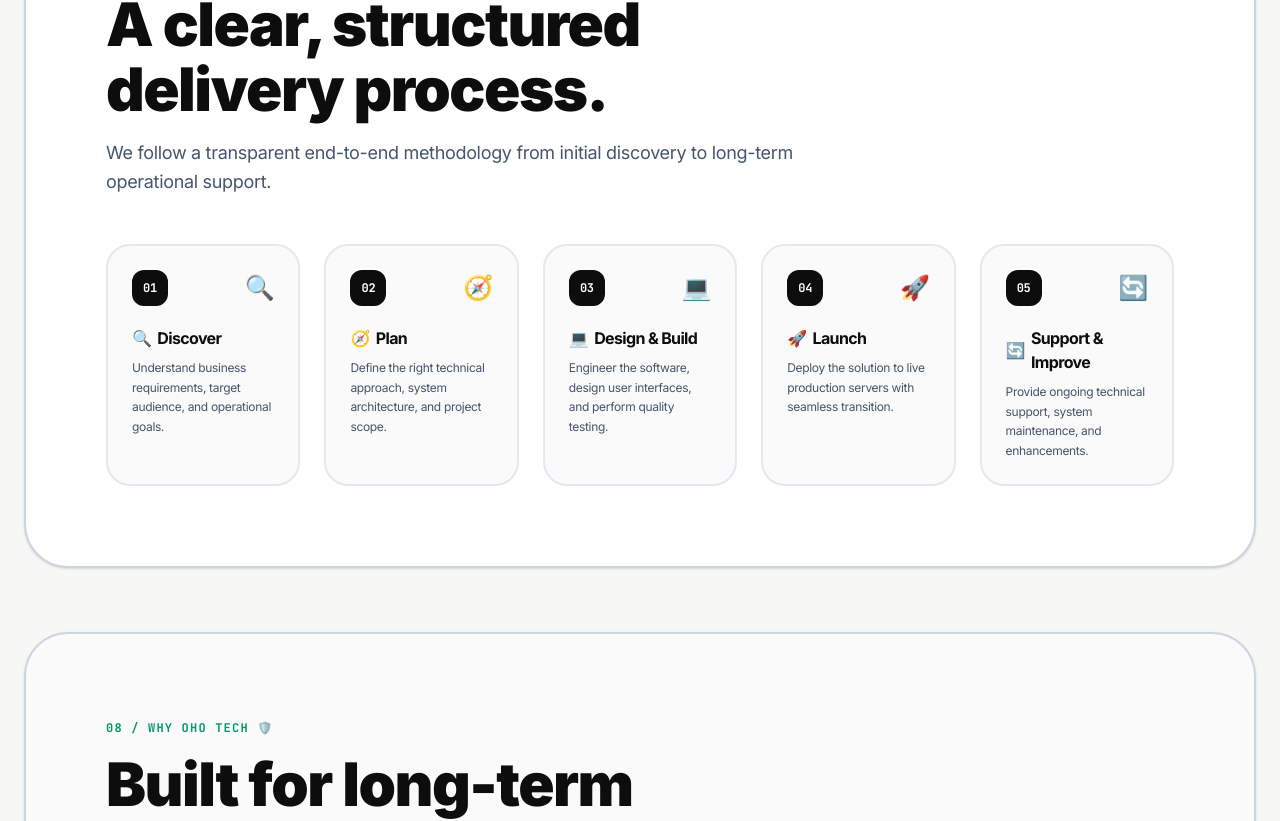
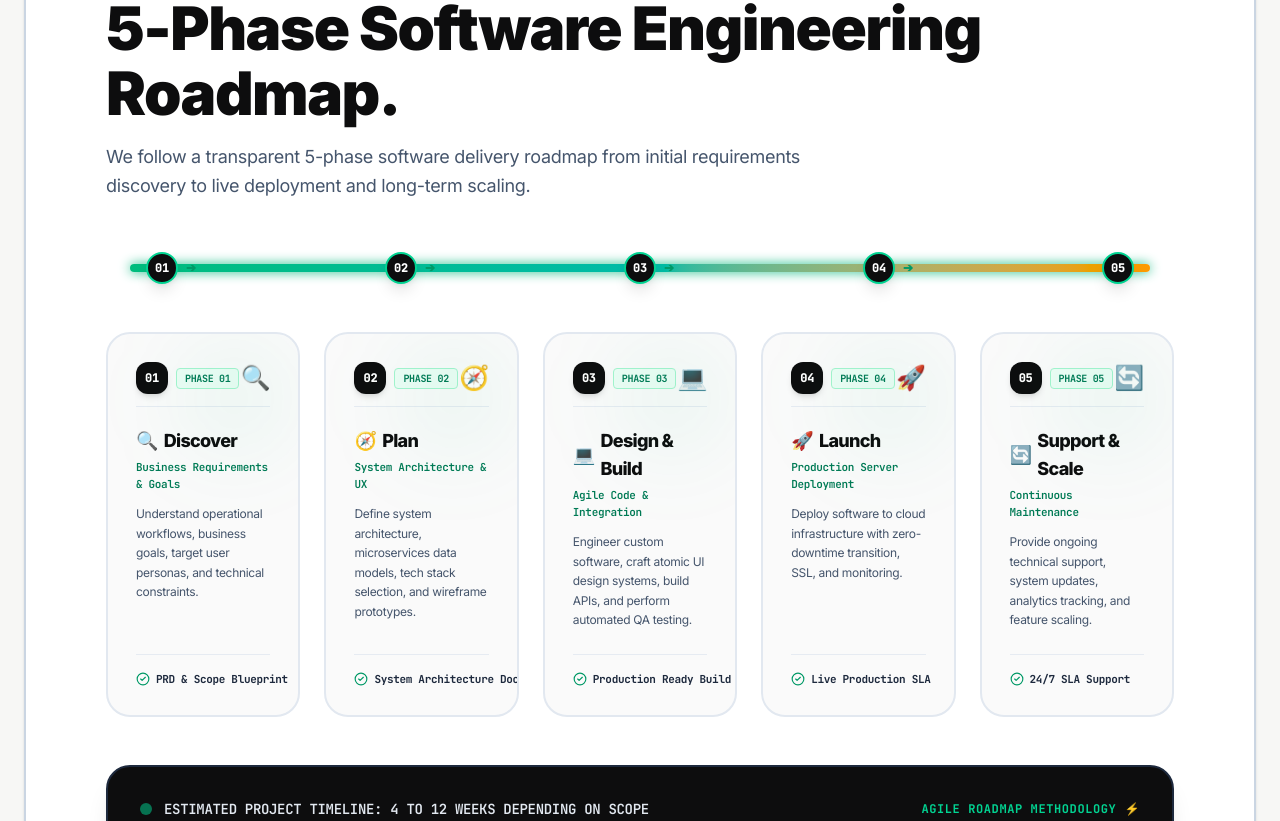
Before and after one commit to Himansu-Nayak/OHOTECHN, a Next.js app: page / in a window 1280 px wide. Shown: the part 9420-10241 px from the top of the page. Built offline with nearby package versions, Linux system fonts and the light colour scheme.

Commit message:
feat: Redesign ProcessSection into a 5-Phase Horizontal Connected Engineering Roadmap with track line and milestone nodes

```diff
--- a/src/components/home/ProcessSection.tsx
+++ b/src/components/home/ProcessSection.tsx
@@ -1,89 +1,173 @@
 'use client';
 
 import * as React from 'react';
+import { ArrowRight, CheckCircle2, Sparkles } from 'lucide-react';
 
 export function ProcessSection() {
   const steps = [
     {
       num: '01',
+      phase: 'PHASE 01',
       title: 'Discover',
-      desc: 'Understand business requirements, target audience, and operational goals.',
+      subtitle: 'Business Requirements & Goals',
+      desc: 'Understand operational workflows, business goals, target user personas, and technical constraints.',
       emoji: '🔍',
+      deliverable: 'PRD & Scope Blueprint',
     },
     {
       num: '02',
+      phase: 'PHASE 02',
       title: 'Plan',
-      desc: 'Define the right technical approach, system architecture, and project scope.',
+      subtitle: 'System Architecture & UX',
+      desc: 'Define system architecture, microservices data models, tech stack selection, and wireframe prototypes.',
       emoji: '🧭',
+      deliverable: 'System Architecture Doc',
     },
     {
       num: '03',
+      phase: 'PHASE 03',
       title: 'Design & Build',
-      desc: 'Engineer the software, design user interfaces, and perform quality testing.',
+      subtitle: 'Agile Code & Integration',
+      desc: 'Engineer custom software, craft atomic UI design systems, build APIs, and perform automated QA testing.',
       emoji: '💻',
+      deliverable: 'Production Ready Build',
     },
     {
       num: '04',
+      phase: 'PHASE 04',
       title: 'Launch',
-      desc: 'Deploy the solution to live production servers with seamless transition.',
+      subtitle: 'Production Server Deployment',
+      desc: 'Deploy software to cloud infrastructure with zero-downtime transition, SSL, and monitoring.',
       emoji: '🚀',
+      deliverable: 'Live Production SLA',
     },
     {
       num: '05',
-      title: 'Support & Improve',
-      desc: 'Provide ongoing technical support, system maintenance, and enhancements.',
+      phase: 'PHASE 05',
+      title: 'Support & Scale',
+      subtitle: 'Continuous Maintenance',
+      desc: 'Provide ongoing technical support, system updates, analytics tracking, and feature scaling.',
       emoji: '🔄',
+      deliverable: '24/7 SLA Support',
     },
   ];
 
   return (
-    <section className="max-w-[1536px] w-full mx-auto mb-16 bg-white border-2 border-slate-300 rounded-[32px] sm:rounded-[44px] p-8 sm:p-14 lg:p-20 shadow-sm" id="how-we-work">
+    <section className="max-w-[1536px] w-full mx-auto mb-16 bg-white border-2 border-slate-300 rounded-[32px] sm:rounded-[44px] p-8 sm:p-14 lg:p-20 shadow-sm relative overflow-hidden" id="how-we-work">
 
-      {/* Header */}
-      <div className="max-w-3xl mb-12">
-        <div className="inline-block text-xs font-mono font-bold text-emerald-600 uppercase tracking-widest mb-4">
-          07 / HOW WE WORK ⚡
+      {/* Section Header */}
+      <div className="max-w-4xl mb-16 text-left">
+        <div className="inline-flex items-center gap-2 px-3.5 py-1 rounded-full bg-emerald-50 border border-emerald-200 text-emerald-700 font-mono text-xs font-bold uppercase tracking-wider mb-4">
+          <Sparkles className="w-3.5 h-3.5 text-emerald-600" />
+          07 / DELIVERY METHODOLOGY ROADMAP ⚡
         </div>
 
         <h2 className="text-3xl sm:text-5xl lg:text-6xl font-black text-[#0d0d0e] tracking-tight leading-[1.08] mb-4">
-          A clear, structured delivery process.
+          5-Phase Software Engineering Roadmap.
         </h2>
 
-        <p className="text-base sm:text-lg text-slate-600 font-normal leading-relaxed">
-          We follow a transparent end-to-end methodology from initial discovery to long-term operational support.
+        <p className="text-base sm:text-lg text-slate-600 font-normal leading-relaxed max-w-3xl">
+          We follow a transparent 5-phase software delivery roadmap from initial requirements discovery to live deployment and long-term scaling.
         </p>
       </div>
 
-      {/* 5 Process Steps Grid */}
-      <div className="grid grid-cols-1 md:grid-cols-3 lg:grid-cols-5 gap-6">
-        {steps.map((step) => {
+      {/* Horizontal Connected Roadmap Track (Desktop Only) */}
+      <div className="hidden lg:block relative mb-12 px-6">
+        {/* Continuous Horizontal Gradient Track Line */}
+        <div className="w-full h-2 bg-gradient-to-r from-emerald-500 via-teal-500 to-amber-500 rounded-full shadow-[0_0_12px_#10b981]" />
+
+        {/* 5 Milestone Node Badges Positioned Along Track */}
+        <div className="flex items-center justify-between -mt-5 relative z-10 px-4">
+          {steps.map((s, idx) => (
+            <div key={s.num} className="flex items-center gap-2">
+              <div className="w-8 h-8 rounded-full bg-[#0d0d0e] text-white border-2 border-emerald-400 font-mono text-xs font-black flex items-center justify-center shadow-lg">
+                {s.num}
+              </div>
+              {idx < steps.length - 1 && (
+                <div className="hidden xl:flex items-center text-emerald-600 text-xs font-mono font-bold">
+                  <span>➔</span>
+                </div>
+              )}
+            </div>
+          ))}
+        </div>
+      </div>
+
+      {/* 5 Connected Process Steps Roadmap Grid */}
+      <div className="grid grid-cols-1 md:grid-cols-3 lg:grid-cols-5 gap-6 relative z-10">
+        {steps.map((step, idx) => {
           return (
             <div
               key={step.num}
-              className="p-6 rounded-3xl bg-[#fafafa] border-2 border-slate-200 hover:border-emerald-500 transition-all flex flex-col justify-between group"
+              className="p-6 sm:p-7 rounded-3xl bg-[#fafafa] border-2 border-slate-200 hover:border-emerald-500 transition-all duration-300 flex flex-col justify-between group hover:shadow-xl relative overflow-hidden"
             >
+              {/* Background Ambient Glow */}
+              <div className="absolute top-0 right-0 w-32 h-32 bg-emerald-500/5 rounded-full blur-2xl pointer-events-none" />
+
               <div>
-                <div className="flex items-center justify-between mb-5">
-                  <span className="w-9 h-9 rounded-xl bg-[#0d0d0e] text-white flex items-center justify-center font-mono text-xs font-bold">
-                    {step.num}
+                {/* Step Top Header: Number Pill & Emoji */}
+                <div className="flex items-center justify-between mb-5 pb-3 border-b border-slate-200/80">
+                  <div className="flex items-center gap-2">
+                    <span className="w-8 h-8 rounded-xl bg-[#0d0d0e] text-white flex items-center justify-center font-mono text-xs font-black shadow-md">
+                      {step.num}
+                    </span>
+                    <span className="text-[10px] font-mono font-bold text-emerald-700 bg-emerald-50 px-2 py-0.5 rounded border border-emerald-200">
+                      {step.phase}
+                    </span>
+                  </div>
+
+                  <span className="text-2xl group-hover:scale-125 transition-transform duration-300">
+                    {step.emoji}
                   </span>
-                  <span className="text-2xl group-hover:scale-110 transition-transform">{step.emoji}</span>
                 </div>
 
-                <h3 className="text-base font-bold text-[#0d0d0e] mb-2 flex items-center gap-1.5">
+                {/* Step Title & Subtitle */}
+                <h3 className="text-lg font-extrabold text-[#0d0d0e] mb-1 flex items-center gap-1.5 group-hover:text-emerald-600 transition-colors">
                   <span>{step.emoji}</span>
                   <span>{step.title}</span>
                 </h3>
 
-                <p className="text-xs text-slate-600 leading-relaxed">
+                <div className="text-[11px] font-mono text-emerald-700 font-semibold mb-3">
+                  {step.subtitle}
+                </div>
+
+                {/* Description */}
+                <p className="text-xs text-slate-600 leading-relaxed mb-6">
                   {step.desc}
                 </p>
               </div>
+
+              {/* Deliverable Badge Footer */}
+              <div className="pt-4 border-t border-slate-200/80 flex items-center justify-between text-[11px] font-mono text-slate-700">
+                <div className="flex items-center gap-1.5 text-slate-800 font-bold">
+                  <CheckCircle2 className="w-3.5 h-3.5 text-emerald-600 shrink-0" />
+                  <span className="truncate">{step.deliverable}</span>
+                </div>
+                {idx < steps.length - 1 && (
+                  <ArrowRight className="w-3.5 h-3.5 text-slate-400 group-hover:text-emerald-600 group-hover:translate-x-1 transition-all" />
+                )}
+              </div>
+
             </div>
           );
         })}
       </div>
 
+      {/* Bottom Roadmap Summary Bar */}
+      <div className="mt-12 bg-[#0d0d0e] text-white rounded-3xl p-6 sm:p-8 border-2 border-slate-800 flex flex-col sm:flex-row sm:items-center justify-between gap-4 shadow-xl">
+        <div className="flex items-center gap-3">
+          <span className="w-3 h-3 rounded-full bg-emerald-400 animate-pulse shrink-0" />
+          <span className="text-xs sm:text-sm font-mono text-slate-200 font-semibold">
+            ESTIMATED PROJECT TIMELINE: 4 TO 12 WEEKS DEPENDING ON SCOPE
+          </span>
+        </div>
+
+        <div className="inline-flex items-center gap-2 text-xs font-mono font-bold text-emerald-400 uppercase tracking-wider">
+          <span>AGILE ROADMAP METHODOLOGY</span>
+          <span>⚡</span>
+        </div>
+      </div>
+
     </section>
   );
 }
```
